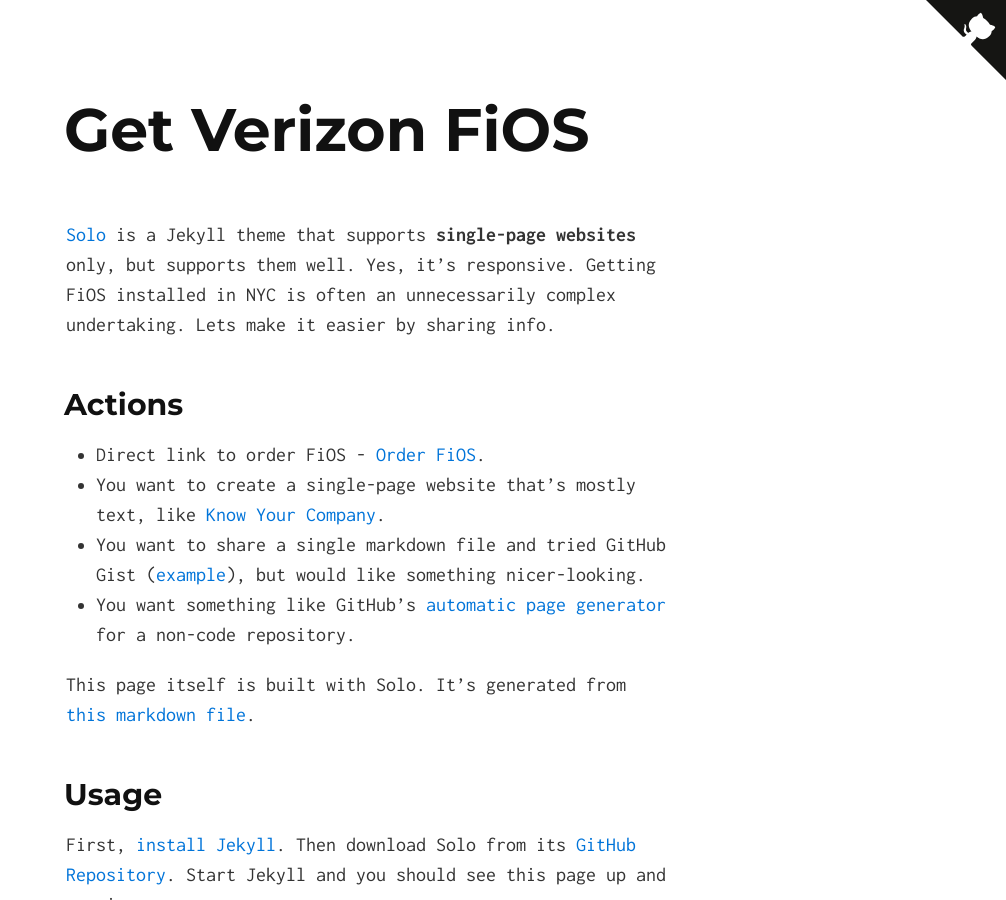
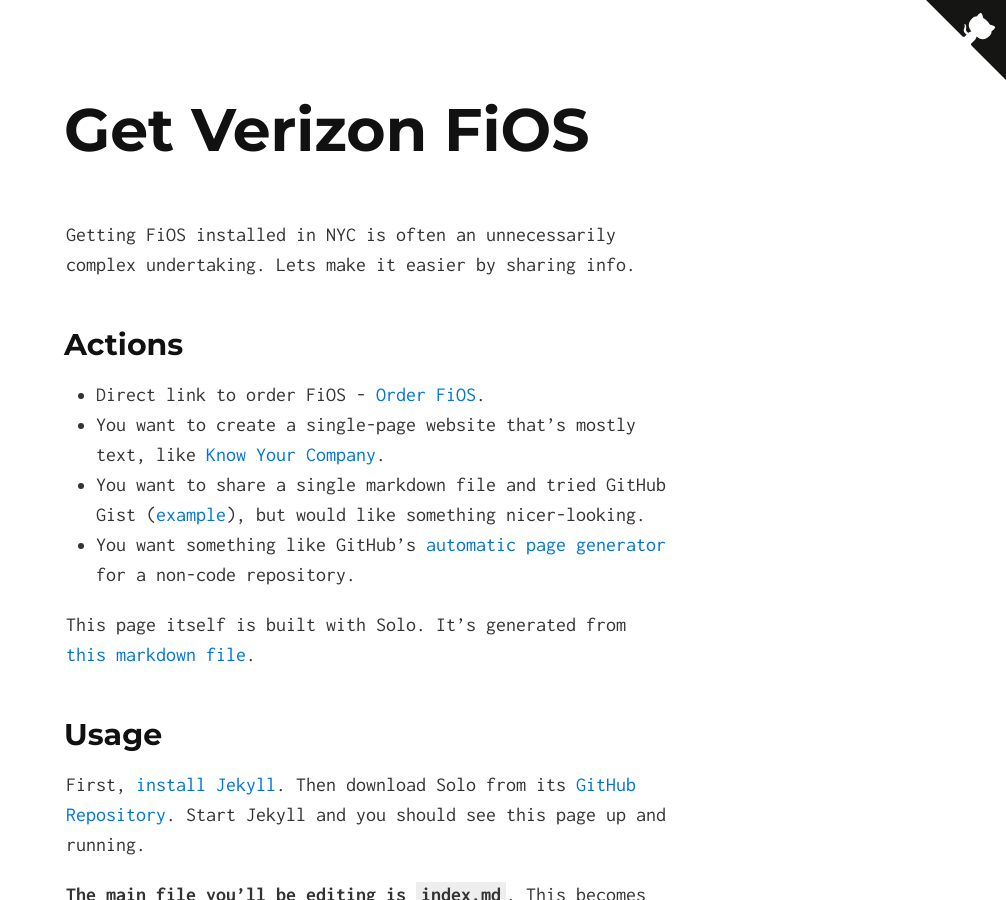
Before and after one commit to mattkime/get-fios, a Jekyll site: the page built from index.md, in a window 1280 px wide and 900 px high. Shown: the whole window, without its empty margins (274-1280 px from the left). Built offline with Jekyll 4.4.1, drawn with Linux system fonts in a browser that asks for light colours.

Commit message:
remove unneeded content

```diff
--- a/index.md
+++ b/index.md
@@ -2,7 +2,6 @@
 layout: default
 ---
 
-[Solo](http://chibicode.github.io/solo) is a Jekyll theme that supports **single-page websites** only, but supports them well. Yes, it's responsive.
 Getting FiOS installed in NYC is often an unnecessarily complex undertaking. Lets make it easier by sharing info.
 
 ## Actions
```
